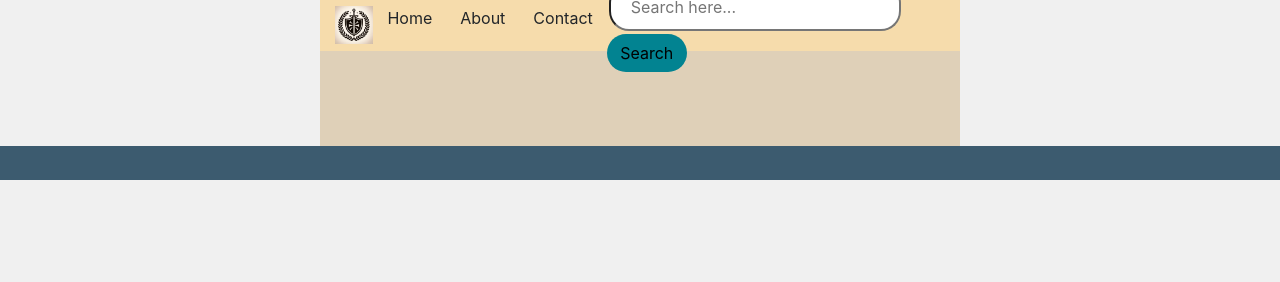
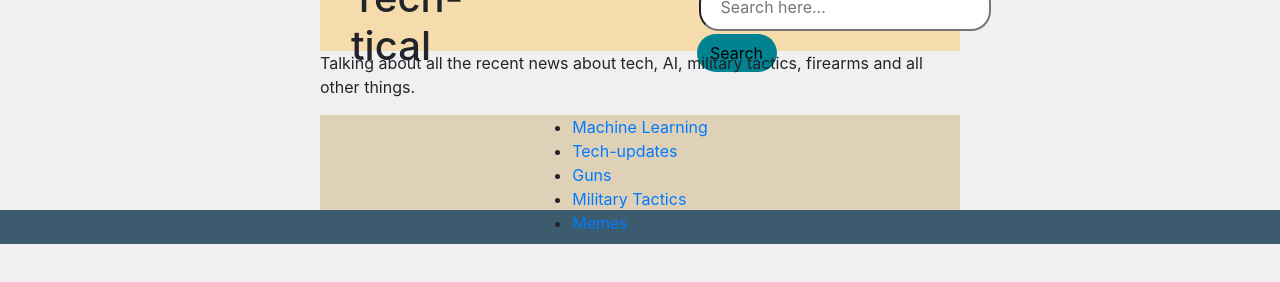
Before and after one commit to Saptarshi-108/blog-website, a plain HTML site: page Mil-blogWebsite/index.html in a window 1280 px wide. Drawn offline with nearby package versions, Linux system fonts and the light colour scheme; a web font is replaced by a local one.

Commit message:
Add files via upload

```diff
--- a/Mil-blogWebsite/index.html
+++ b/Mil-blogWebsite/index.html
@@ -3,38 +3,55 @@
   <head>
     <meta charset="UTF-8" />
     <meta name="viewport" content="width=device-width, initial-scale=1.0" />
-    <title>BlogIt Official Website</title>
+    <title>Go-rilla Warfare</title>
     <link rel="preconnect" href="https://fonts.googleapis.com">
-<link rel="preconnect" href="https://fonts.gstatic.com" crossorigin>
-<link href="https://fonts.googleapis.com/css2?family=Honk&display=swap" rel="stylesheet">
+    <link rel="preconnect" href="https://fonts.gstatic.com" crossorigin>
+    <link href="https://fonts.googleapis.com/css2?family=Oswald:wght@200..700&display=swap" rel="stylesheet">
     <link
       rel="stylesheet"
       href="https://cdn.jsdelivr.net/npm/bootstrap@4.0.0/dist/css/bootstrap.min.css"
       integrity="sha384-Gn5384xqQ1aoWXA+058RXPxPg6fy4IWvTNh0E263XmFcJlSAwiGgFAW/dAiS6JXm"
       crossorigin="anonymous"
     />
-    <link rel="stylesheet" href="./css/utils.css" />
-    <link rel="stylesheet" href="./css/style.css" />
+    <link rel="stylesheet" href="./css/utils.css"/>
+    <link rel="stylesheet" href="./css/style.css"/>
   </head>
   <body>
 
     <nav class="navigation max-width-1 m-auto">
-      <div class="nav-left"><a href="#"><span><img id="logo" src=".\images\_c03d360c-22e6-4788-be90-b8638301bdcf.jpeg"></span></a>
+      <div class="nav-left"><a href="#"><span><img id="logo" src=".\images\image1.png"></span></a>
+        <div class="heading oswald"><h1>Tech-tical</h1>
+        </div>
         <ul>
+
           <li href="#">Home</li>
           <li>About</li>
-          <li>Contact</li>
+          <li href="./contact.html">Contact</li>
         </ul>
       </div>
+
       <div class="nav-right">
         <input type="text" placeholder="Search here..." id="search-text">
-        <button class="btn" id="search">Search</button>
+        <button class="btn button1" id="search">Search</button>
       </div>
+
     </nav>
+    <div class="sub-heading max-width-1 m-auto"><p>Talking about all the recent news about tech, AI, military tactics, firearms and all other things.</p></div>
 
-    <div class="content max-width-1 m-auto"></div>
+    <div class="content max-width-1 m-auto">
+      <div class="tab">
+        <ul >
+          <li><a href="./ml">Machine Learning</a></li>
+          <li><a href="./tech">Tech-updates</a></li>
+          <li><a href="./guns">Guns</a></li>
+          <li><a href="./military news">Military Tactics</a></li>
+          <li><a href="./memes">Memes</a></li>
+        </ul>
+      </div>
+    </div>
 
-    <div class="footer max-width-2 m-auto"></div>
+    <div class="footer">
+    </div>
 
   </body>
 </html>
```
